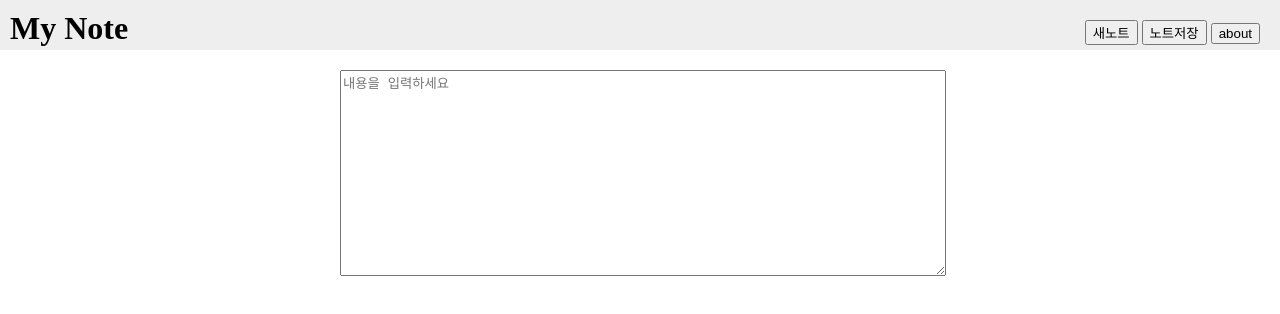
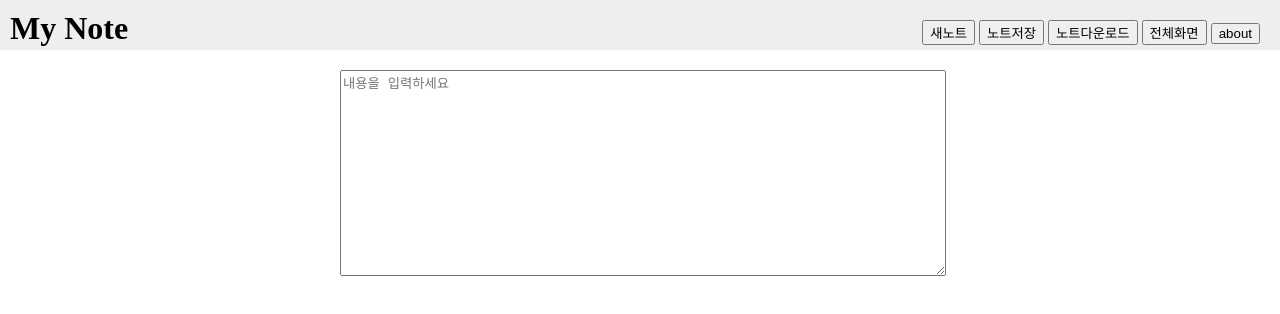
Before and after one commit to PureChild/Note_Webapp, a plain HTML site: page index.html in a window 1280 px wide. Drawn offline with Linux system fonts and the light colour scheme.

Commit message:
button 추가

```diff
--- a/index.html
+++ b/index.html
@@ -2,6 +2,7 @@
 <html lang="kr">
 <head>
   <meta charset="UTF-8">
+  <!-- 2013108200 이승수 고급웹 기말고사 -->
   <title>My Note</title>
   <link rel="stylesheet" href="src/css/app.css">
 </head>
@@ -11,6 +12,8 @@
   <div class="menu">
     <button class="btn-newnote">새노트</button>
     <button class="btn-savenote">노트저장</button>
+    <button class="btn-notedownload">노트다운로드</button>
+    <button class="btn-fullscreen">전체화면</button>
     <button class="btn-about">about</button>
   </div>
 </div>
```
